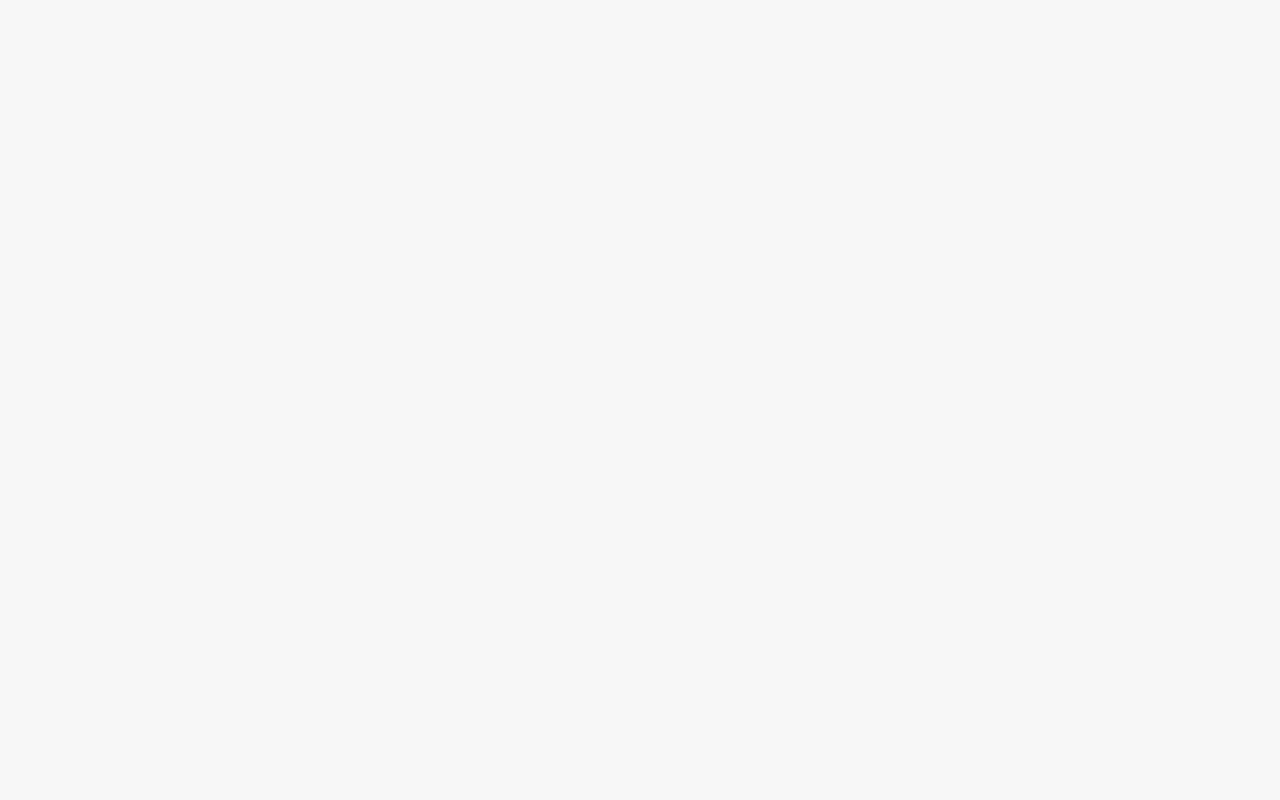
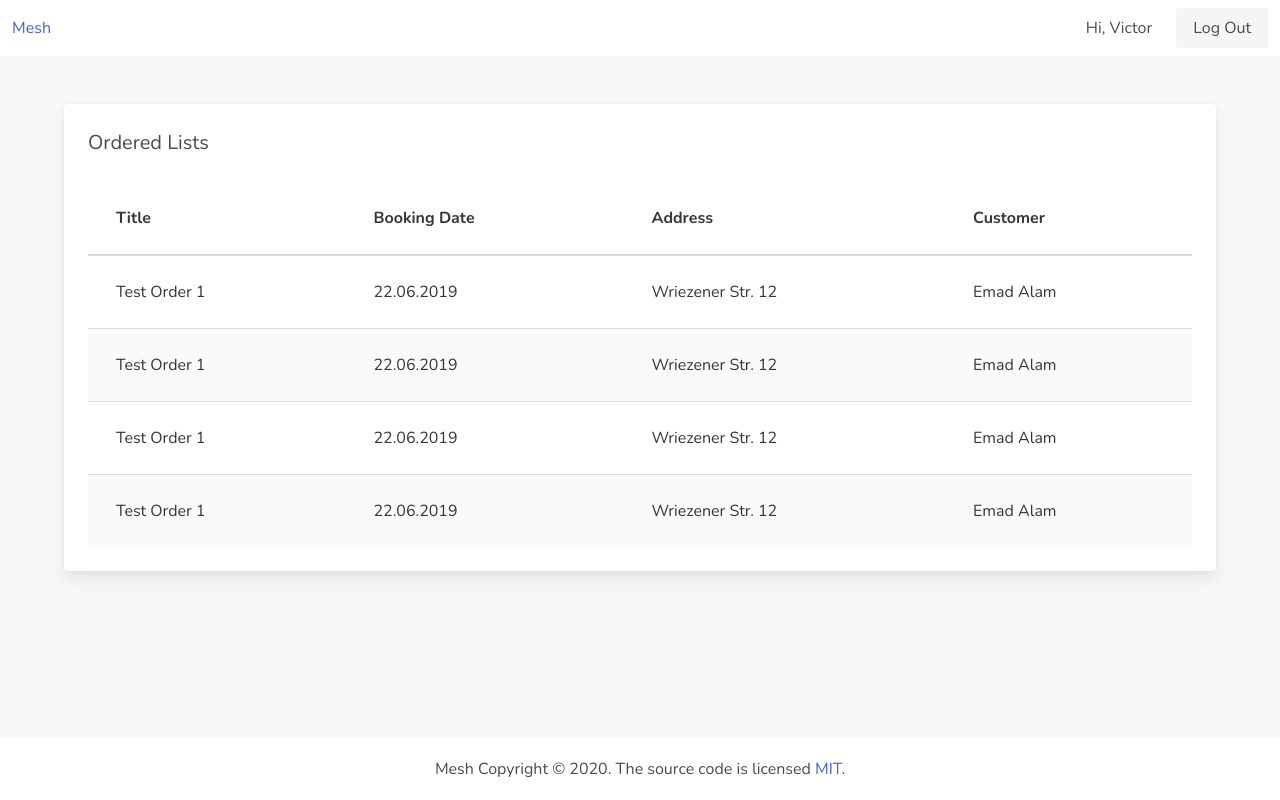
Before and after one commit to onwuvic/mesh, a React (Create React App) app: page /orders in a window 1280 px wide. Built offline with nearby package versions, Linux system fonts and the light colour scheme.

Commit message:
restructure dashboard route

```diff
--- a/src/App.tsx
+++ b/src/App.tsx
@@ -1,9 +1,8 @@
 import React from 'react';
 import { BrowserRouter as Router, Redirect, Route, Switch } from 'react-router-dom';
 import './assets/scss/main.scss';
-import Dashboard from './views/Dashboard/Dashboard';
+import Home from './views/Home/Home';
 import LoginPage from './views/LoginPage/LoginPage';
-import Order from './views/Order/Order';
 import SignupPage from './views/SignupPage/SignupPage';
 
 function App() {
@@ -11,7 +10,7 @@ function App() {
     <Router>
       <Switch>
         <Route exact path='/'>
-          <Redirect to="/dashboard" />
+          <Redirect to="/orders" />
         </Route>
         <Route exact path='/login'>
           <LoginPage />
@@ -19,11 +18,8 @@ function App() {
         <Route exact path='/signup'>
           <SignupPage />
         </Route>
-        <Route exact path='/dashboard'>
-          <Dashboard />
-        </Route>
-        <Route exact path='/order'>
-          <Order />
+        <Route exact path='/orders'>
+          <Home />
         </Route>
       </Switch>
     </Router>
--- a/src/views/Dashboard/Dashboard.tsx
+++ b/src/views/Home/Home.tsx
@@ -1,7 +1,7 @@
 import React from 'react';
-import './Dashboard.scss';
+import './Home.scss';
 
-const Dashboard = () => {
+const Home = () => {
 
     return (
         <div className="main">
@@ -96,4 +96,4 @@ const Dashboard = () => {
     )
 }
 
-export default Dashboard;
+export default Home;
```
Also changed, not shown: src/views/Home/Home.scss (renamed from src/views/Dashboard/Dashboard.scss).
